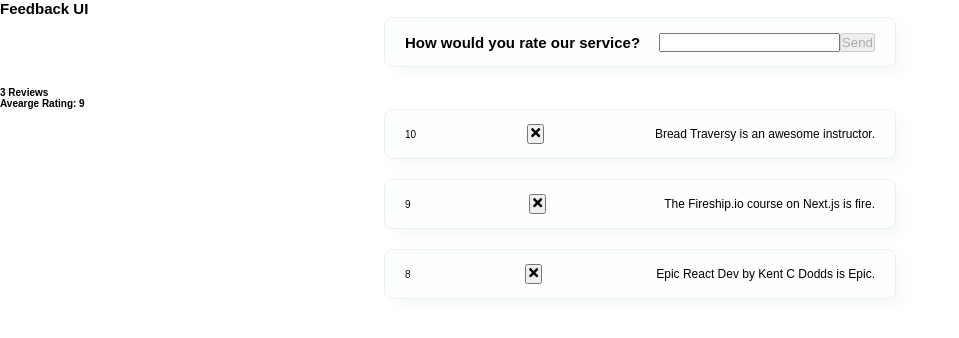
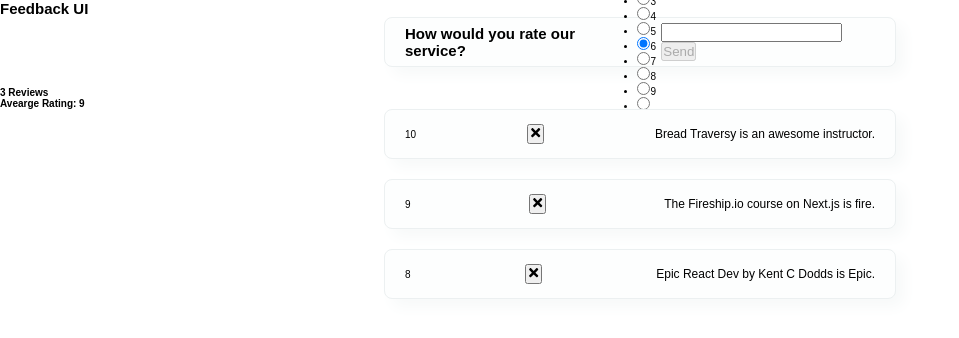
Before and after one commit to sundaray/feedback-app, a React (Create React App) app: page / in a window 1280 px wide. Shown: the top 338 px of the page, without its empty margins (0-959 px from the left). Built offline with nearby package versions, Linux system fonts and the light colour scheme; the HTML template or start-up script is replaced by a standard one.

Commit message:
Added the Feedback Rating Component

```diff
--- a/src/components/FeedbackForm.js
+++ b/src/components/FeedbackForm.js
@@ -1,9 +1,11 @@
 import React, { useState } from "react";
 import Card from "./sharedStyling/Card";
 import Button from "./sharedStyling/Button";
+import FeedbackRating from "./FeedbackRating";
 
 const FeedbackForm = () => {
   const [text, setText] = useState("");
+  const [, setRating] = useState(null);
 
   const handleChange = (e) => {
     setText(e.target.value);
@@ -11,6 +13,11 @@
   return (
     <Card>
       <h2>How would you rate our service?</h2>
+      <FeedbackRating
+        select={(rating) => {
+          setRating(rating);
+        }}
+      />
       <div className="feedback-form-group">
         <form>
           <input onChange={handleChange} value={text} />
--- /dev/null
+++ b/src/components/FeedbackRating.js
@@ -0,0 +1,126 @@
+import React, { useState } from "react";
+
+const FeedbackRating = ({ select }) => {
+  const [selected, setSelected] = useState(6);
+
+  const handleChange = (e) => {
+    setSelected(+e.currentTarget.value);
+    select(+e.currentTarget.value);
+  };
+  return (
+    <ul className="rating">
+      <li>
+        <input
+          type="radio"
+          id="num1"
+          name="rating"
+          value="1"
+          onChange={handleChange}
+          checked={selected === 1}
+        />
+        <label htmlFor="num1">1</label>
+      </li>
+      <li>
+        <input
+          type="radio"
+          id="num2"
+          name="rating"
+          value="2"
+          onChange={handleChange}
+          checked={selected === 2}
+        />
+        <label htmlFor="num2">2</label>
+      </li>
+      <li>
+        <input
+          type="radio"
+          id="num3"
+          name="rating"
+          value="3"
+          onChange={handleChange}
+          checked={selected === 3}
+        />
+        <label htmlFor="num3">3</label>
+      </li>
+      <li>
+        <input
+          type="radio"
+          id="num4"
+          name="rating"
+          value="4"
+          onChange={handleChange}
+          checked={selected === 4}
+        />
+        <label htmlFor="num4">4</label>
+      </li>
+      <li>
+        <input
+          type="radio"
+          id="num5"
+          name="rating"
+          value="5"
+          onChange={handleChange}
+          checked={selected === 5}
+        />
+        <label htmlFor="num5">5</label>
+      </li>
+      <li>
+        <input
+          type="radio"
+          id="num6"
+          name="rating"
+          value="6"
+          onChange={handleChange}
+          checked={selected === 6}
+        />
+        <label htmlFor="num6">6</label>
+      </li>
+      <li>
+        <input
+          type="radio"
+          id="num7"
+          name="rating"
+          value="7"
+          onChange={handleChange}
+          checked={selected === 7}
+        />
+        <label htmlFor="num7">7</label>
+      </li>
+      <li>
+        <input
+          type="radio"
+          id="num8"
+          name="rating"
+          value="8"
+          onChange={handleChange}
+          checked={selected === 8}
+        />
+        <label htmlFor="num8">8</label>
+      </li>
+      <li>
+        <input
+          type="radio"
+          id="num9"
+          name="rating"
+          value="9"
+          onChange={handleChange}
+          checked={selected === 9}
+        />
+        <label htmlFor="num9">9</label>
+      </li>
+      <li>
+        <input
+          type="radio"
+          id="num10"
+          name="rating"
+          value="10"
+          onChange={handleChange}
+          checked={selected === 10}
+        />
+        <label htmlFor="num10">10</label>
+      </li>
+    </ul>
+  );
+};
+
+export default FeedbackRating;
```
